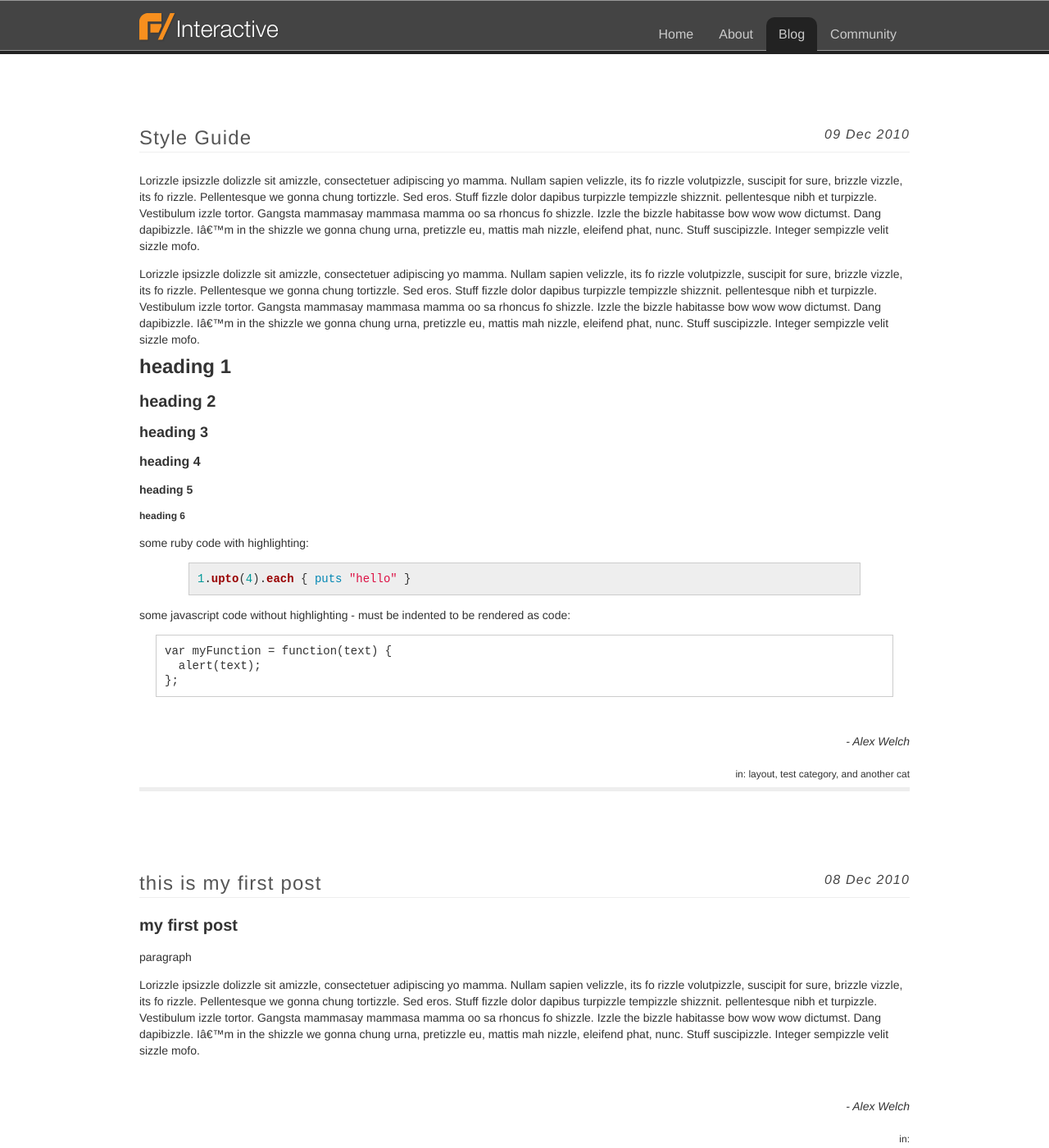
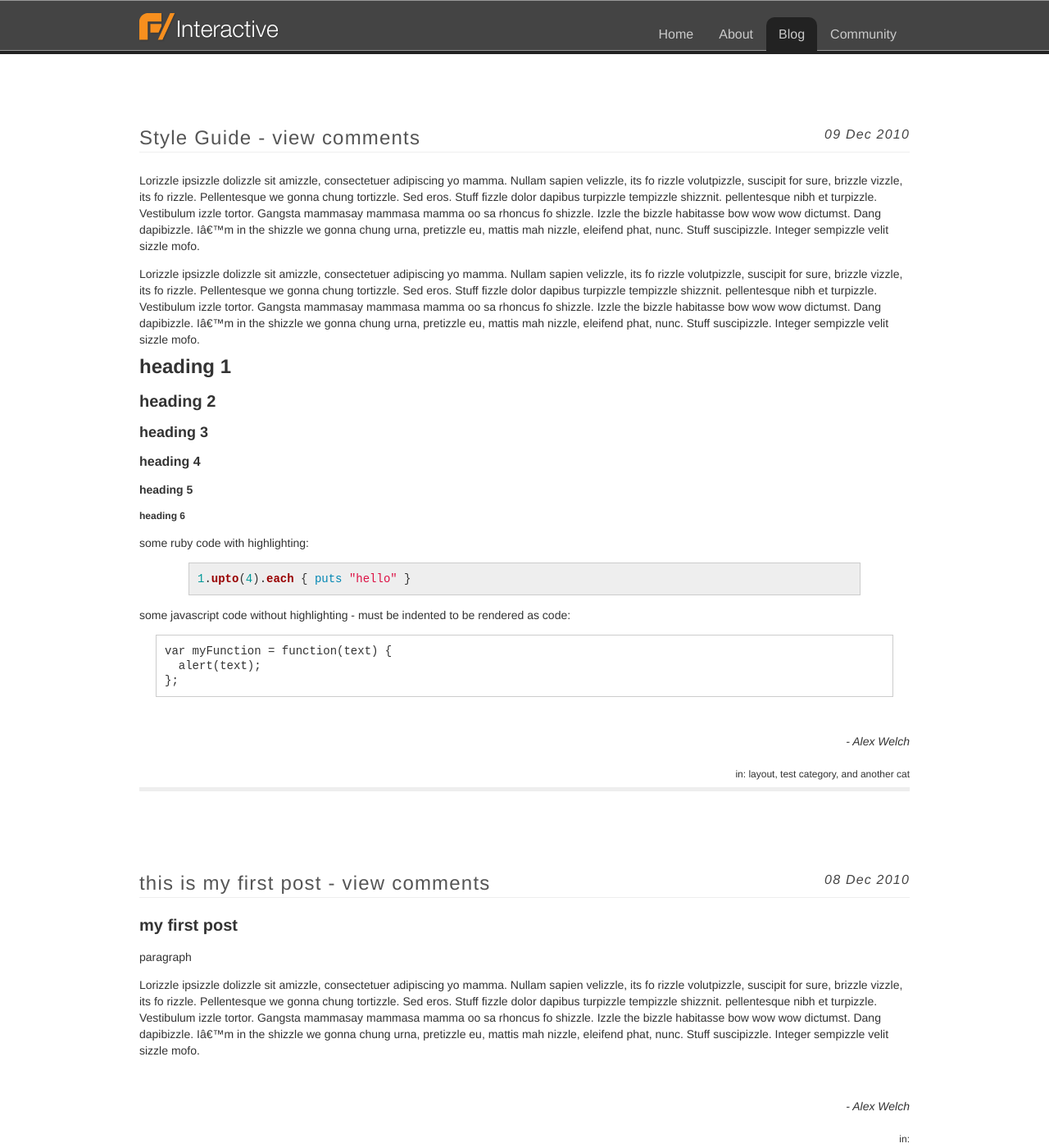
Before and after one commit to factorylabs/factorylabs.github.com, a Jekyll site: the page built from blog.html, in a window 1280 px wide and 1400 px high. Shown: the whole window at 82% size. Built offline with Jekyll 4.4.1, drawn with Linux system fonts in a browser that asks for light colours.

Commit message:
moved posts layout to include file

```diff
--- /dev/null
+++ b/_includes/post.html
@@ -0,0 +1,11 @@
+<div id="post" class="post">
+  <h1 class="title"><a href="{{ post.url }}">{{post.title}} <span>- view comments</span></a> <em>{{ post.date | date_to_string }}</em></h1>
+  <div class="content">{{ content }}</div>
+  <p class="author">- {{ post.author }}</p>
+  <div class="meta">
+    <dl>
+      <dt>in:</dt>
+      <dd>{{ post.categories | array_to_sentence_string }}</dd>
+    </dl>
+  </div>
+</div>
--- a/blog.html
+++ b/blog.html
@@ -6,18 +6,7 @@
 
 <div id="posts">
   {% for post in site.posts %}
-
-    <div class="post">
-      <h1 class="title"><a href="{{ post.url }}">{{post.title}}</a> <em>{{ post.date | date_to_string }}</em></h1>
-      <div class="content">{{post.content}}</div>
-      <p class="author">- {{ post.author }}</p>
-      <div class="meta">
-        <dl>
-          <dt>in:</dt>
-          <dd>{{ post.categories | array_to_sentence_string }}</dd>
-        </dl>
-      </div>
-    </div>
-
+    {% assign content = post.content %}
+    {% include post.html %}
   {% endfor %}
 </div>
```
Also changed, not shown: _layouts/post.html (+2 -11 lines).
